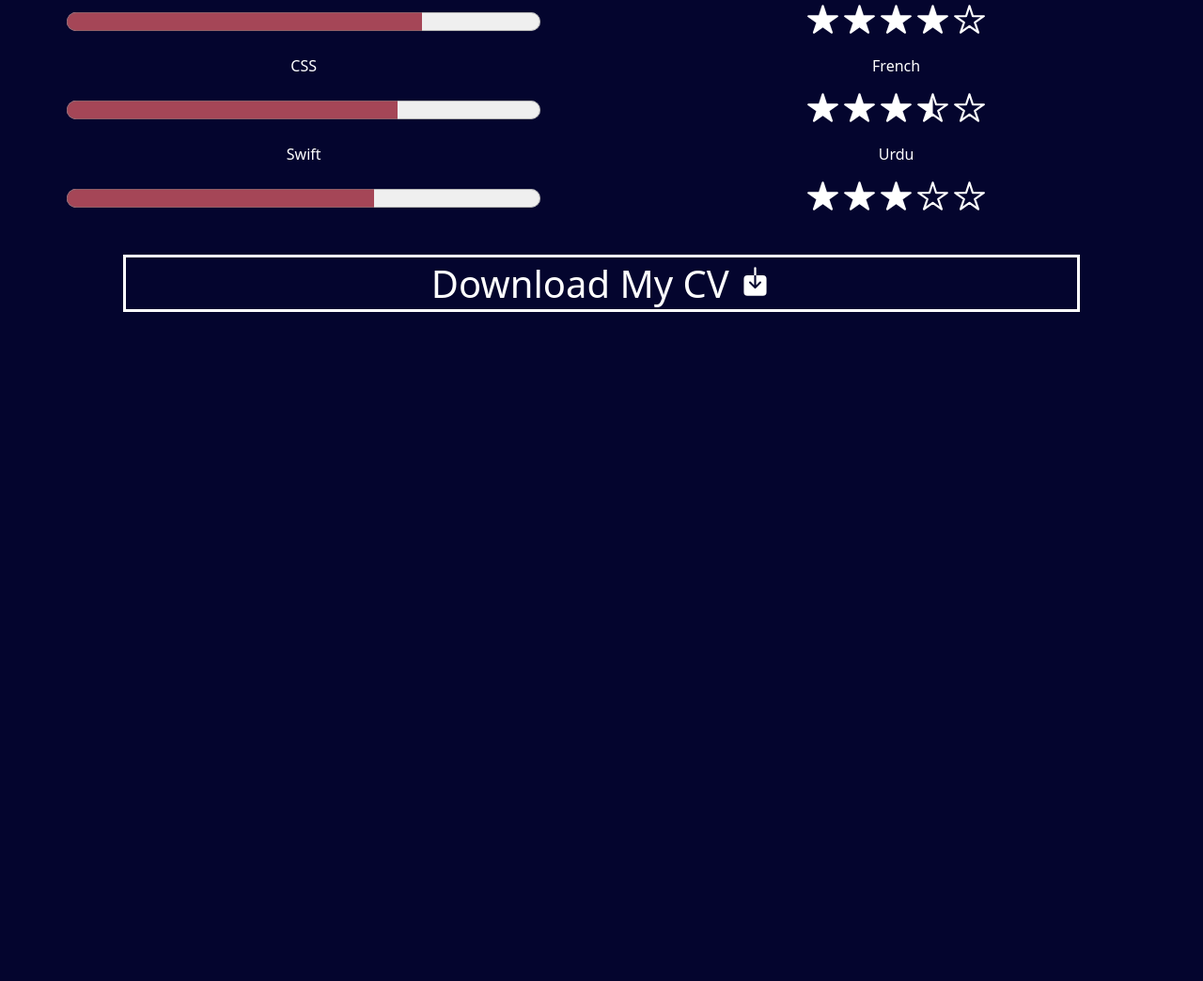
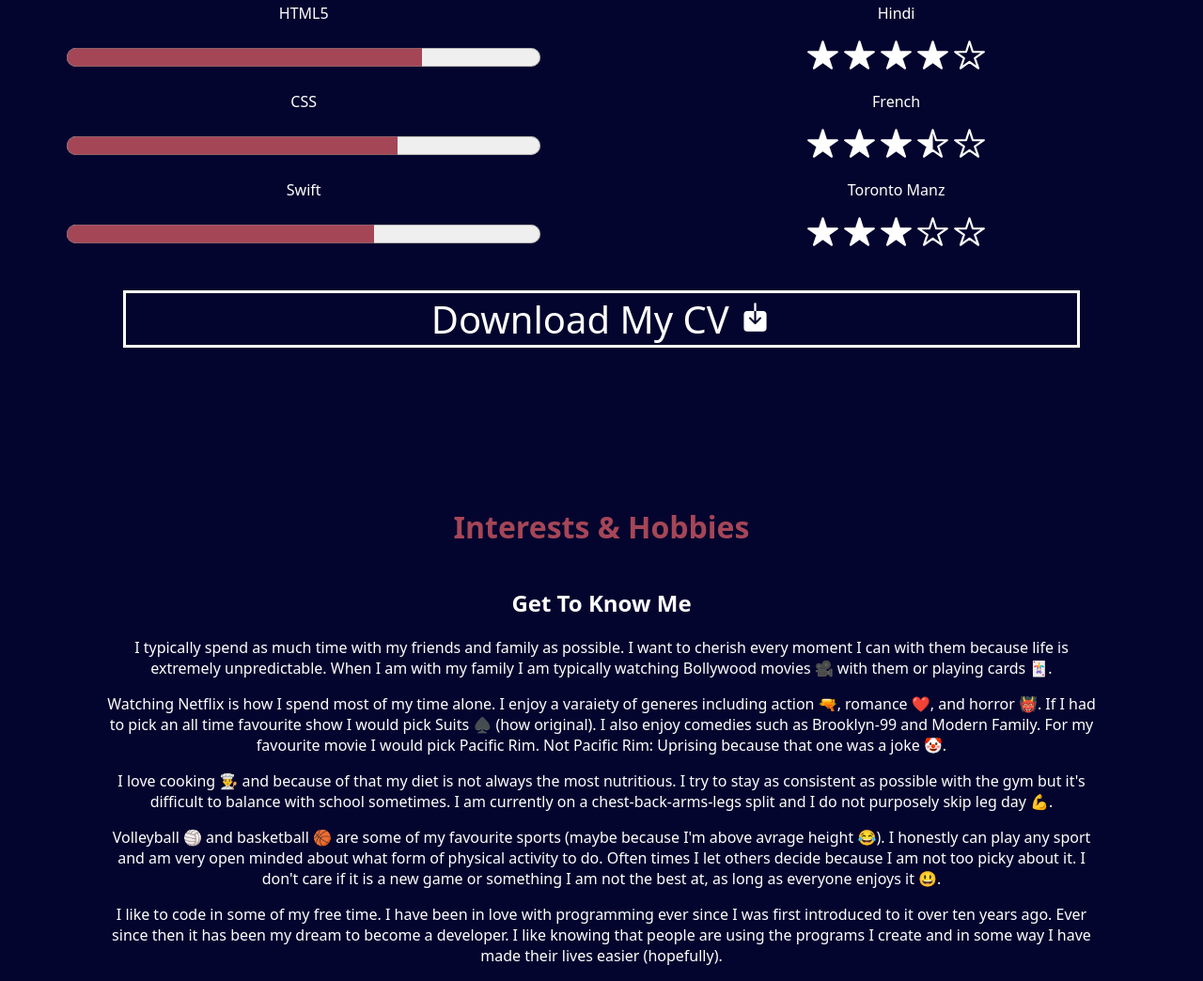
Before and after one commit to aarush-modi/website, a plain HTML site: page index.html in a window 1280 px wide. Shown: the part 2213-3257 px from the top of the page at 94% size. Before the commit the page ends 2553 px from the top, so only its background shows below. Drawn offline with nearby package versions, Linux system fonts and the light colour scheme.

Commit message:
Update index.html

```diff
--- a/index.html
+++ b/index.html
@@ -39,6 +39,7 @@
         <p>&#128203 Preparing to compete in DECA Ontario Provincials competition in Entrepreneurship case studies</p>
         <p>&#127979 Applying to various software engineering and computer science programs for post secondary education</p>
         <p>&#128220 Completing Apple Swift Associate Certification</p>
+        <p>&#127952 Played AAA Volleyball for my school team</p>
     </div>
     <h4>Skills</h4>
     <div class = "skills">
@@ -104,7 +105,7 @@
             </div>
 
             <div class = "stars">
-                <p>Urdu</p>
+                <p>Toronto Manz</p>
                 <ion-icon name="star"></ion-icon>
                 <ion-icon name="star"></ion-icon>
                 <ion-icon name="star"></ion-icon>
@@ -117,6 +118,15 @@
         <a href="Aarush Modi CV.pdf" download="Aarush Modi CV" target = _blank>
             Download My CV <ion-icon name="download"></ion-icon></a>
     </div>
+    <div class = "personality">
+        <h4>Interests & Hobbies</h4>
+        <h2>Get To Know Me</h2>
+        <p>I typically spend as much time with my friends and family as possible. I want to cherish every moment I can with them because life is extremely unpredictable. When I am with my family I am typically watching Bollywood movies 🎥 with them or playing cards 🃏.</p>
+        <p>Watching Netflix is how I spend most of my time alone. I enjoy a varaiety of generes including action 🔫, romance ❤️, and horror 👹. If I had to pick an all time favourite show I would pick Suits ♠️ (how original). I also enjoy comedies such as Brooklyn-99 and Modern Family. For my favourite movie I would pick Pacific Rim. Not Pacific Rim: Uprising because that one was a joke 🤡.</p>
+        <p>I love cooking 👨‍🍳 and because of that my diet is not always the most nutritious. I try to stay as consistent as possible with the gym but it's difficult to balance with school sometimes. I am currently on a chest-back-arms-legs split and I do not purposely skip leg day 💪.</p>
+        <p>Volleyball 🏐 and basketball 🏀 are some of my favourite sports (maybe because I'm above avrage height 😂). I honestly can play any sport and am very open minded about what form of physical activity to do. Often times I let others decide because I am not too picky about it. I don't care if it is a new game or something I am not the best at, as long as everyone enjoys it 😃.</p>
+        <p>I like to code in some of my free time. I have been in love with programming ever since I was first introduced to it over ten years ago. Ever since then it has been my dream to become a developer. I like knowing that people are using the programs I create and in some way I have made their lives easier (hopefully).</p>
+    </div>
     <script type="module" src="https://unpkg.com/ionicons@7.1.0/dist/ionicons/ionicons.esm.js"></script>
     <script nomodule src="https://unpkg.com/ionicons@7.1.0/dist/ionicons/ionicons.js"></script>
 </body>
```
